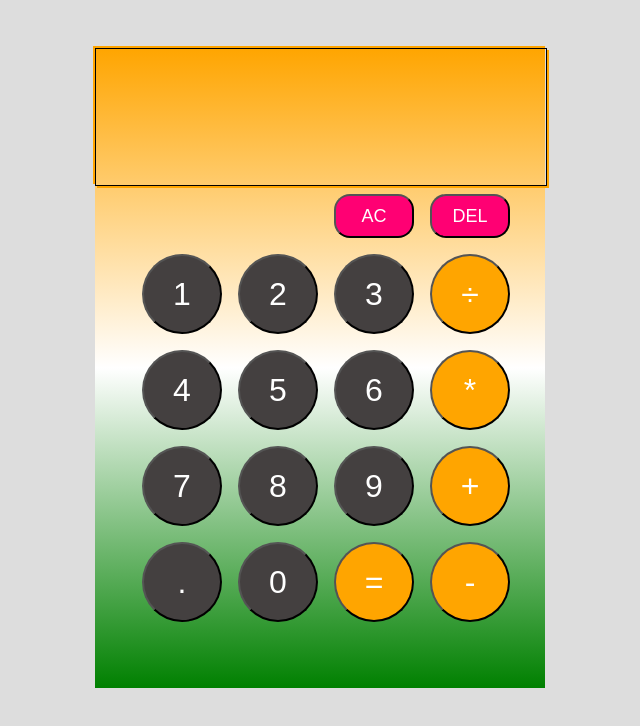
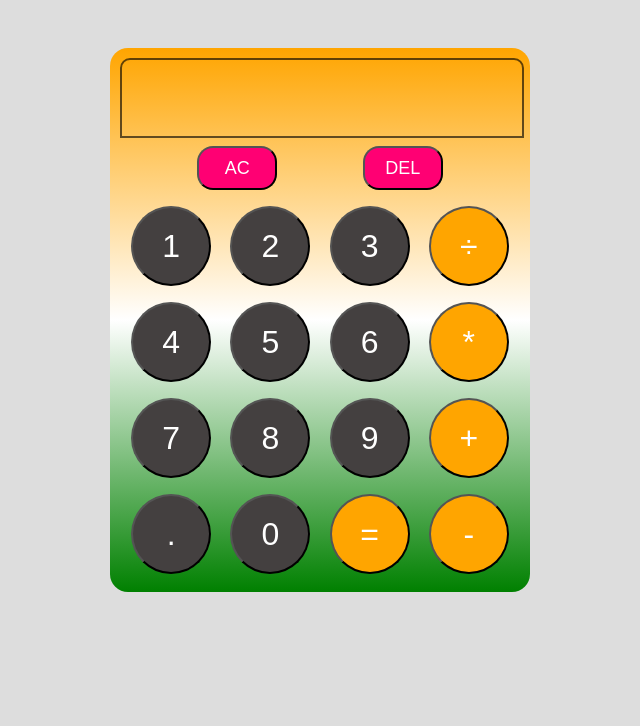
Before and after one commit to 21DEPK/calculator.github.io, a plain HTML site: page index.html in a window 1280 px wide. Shown: the whole page, without its empty margins (320-960 px from the left). Drawn offline with Linux system fonts and the light colour scheme.

Commit message:
style.css

```diff
--- a/CSS/style.css
+++ b/CSS/style.css
@@ -5,29 +5,27 @@
 body{
     background-color: #ddd;
 }
-.main{
-    background : linear-gradient(orange,white,green);
-    height: 80vh;
-    width: 450px;
+.main {
+    background: linear-gradient(orange,white,green);
+    width: 400px;
     margin: 6vh auto;
+    border-radius: 18px;
+    padding: 10px;
     user-select: none;
 }
-input{
-    /* direction: rtl; */
+.row {
+    width: 100%;
+    display: flex;
+    justify-content: space-evenly;
+}
+input {
     height: 21%;
     width: 99%;
-    border: 1px solid black;
+    border-radius: 10px 10px 0px 0px;
+    border: 2px solid #0000009e;
     background-color: transparent;
     color: rgba(0, 0, 0, 0.825);
-    /* border: none; */
-    box-shadow: 2px 2px orange,-2px -2px orange;
-    font-size: 2.6rem;
-}
-.row{
-    width: 94%;
-    display: flex;
-    justify-content: flex-end;
-    align-content: flex-end;
+    font-size: 2.0rem;
 }
 button{
     margin: 8px;
```
